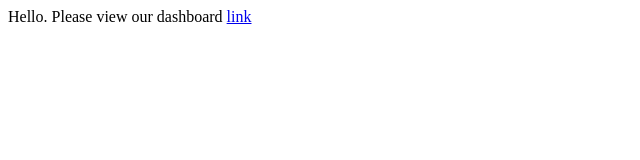
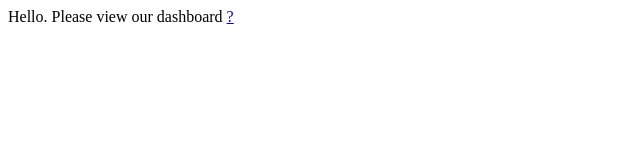
Before and after one commit to Churroholics/Churroholics.github.io, a plain HTML site: page index.html in a window 1280 px wide. Shown: the full height of the page, 0-640 px from the left. Drawn offline with Linux system fonts and the light colour scheme.

Commit message:
Update index.html

```diff
--- a/index.html
+++ b/index.html
@@ -1 +1 @@
-<p>Hello. Please view our dashboard <a href="correltest.html"correltest</a> link</p>
+<p>Hello. Please view our dashboard <a href="correltest.html"correltest</a> ?</p>
```
